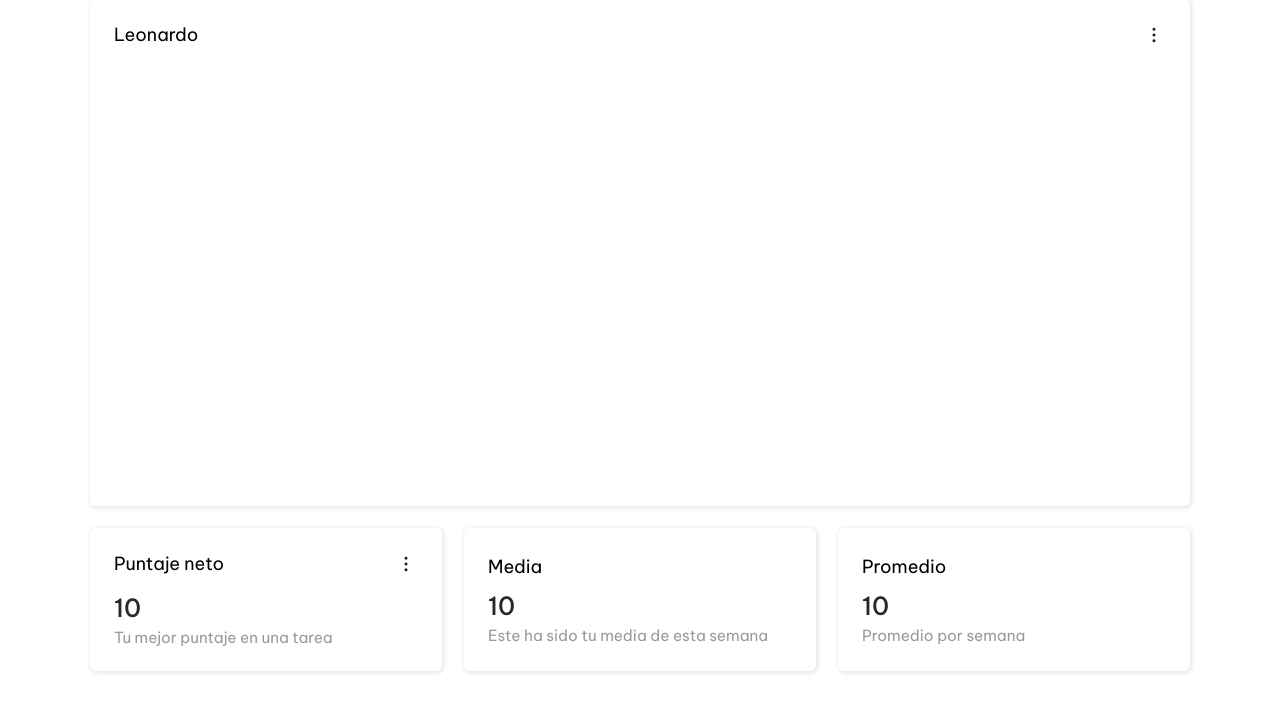
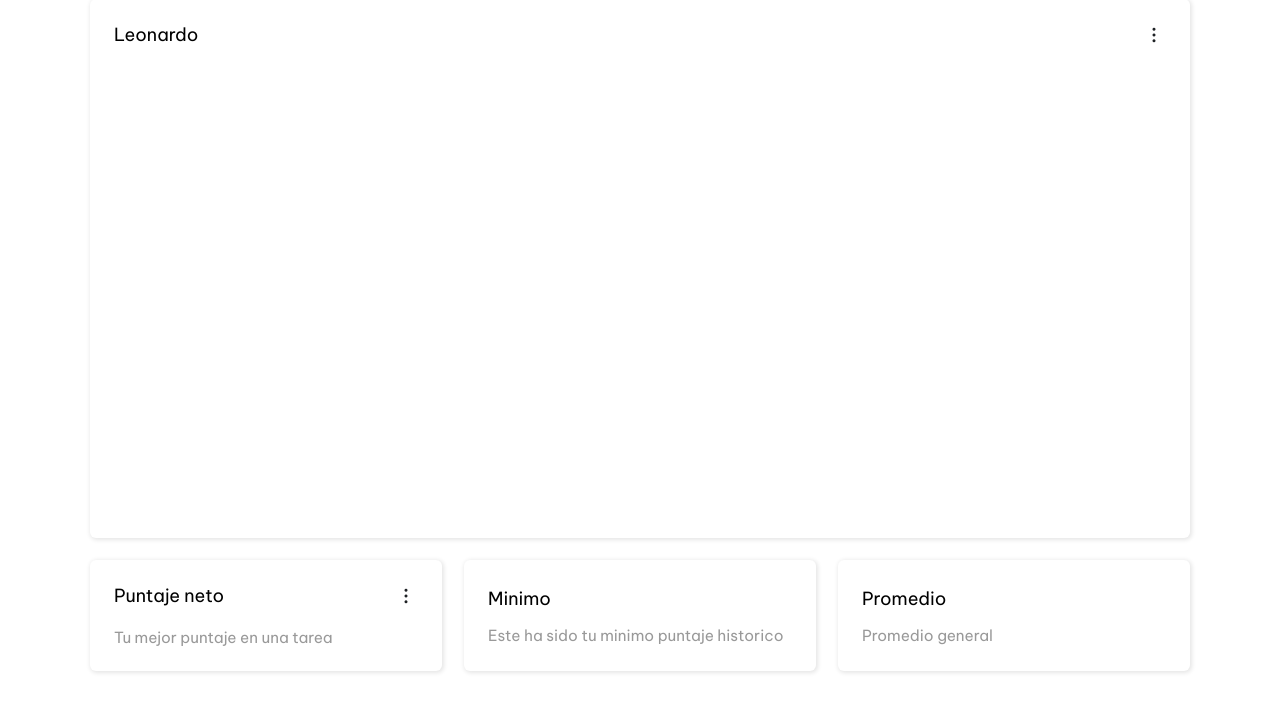
Before and after one commit to EssEnemiGz/SoftKit-Academy, a Flask app: page /dashboard in a window 1280 px wide. Shown: the part 65-777 px from the top of the page. Run offline with Flask 3, Linux system fonts and the light colour scheme; the visitor is signed in with stand-in values (Sample User, id 1).

Commit message:
"Dashboard casi completamente actualizado"
Falta la funcionalidad de los menus

```diff
--- a/static/js/dashboard.js
+++ b/static/js/dashboard.js
@@ -1,7 +1,7 @@
 const temp = [];
 
 fetch("https://softkitacademy-ess123456s-projects.vercel.app/dashboard/califications",
-{headers:{"Content-Type":"application/json", "Accept":"application/json", mode:"cors", credentials:"same-origin"}})
+    { headers: { "Content-Type": "application/json", "Accept": "application/json", mode: "cors", credentials: "same-origin" } })
     .then(response => response.json()).then(data => {
         document.getElementById('username').innerText = data[0];
 
@@ -16,21 +16,42 @@ fetch("https://softkitacademy-ess123456s-projects.vercel.app/dashboard/calificat
         createColumn = (week) => {
             const column = document.createElement("div")
             column.classList.add('--columns-list')
-        column.id = "column-"+week;
+            column.id = "column-" + week;
             return column
         }
 
         createRow = (week) => {
             const row = document.createElement('div')
             row.classList.add('--product-list')
-        row.id = "row-"+week;
+            row.id = "row-" + week;
             return row
         }
 
+        const minCalc = (numeros) => {
+            const numerosValidos = numeros.filter(num => typeof num === 'number' && !isNaN(num));
+
+            if (numerosValidos.length === 0) {
+                console.log("No hay números válidos en el array.");
+                return NaN;
+            }
+
+            return Math.min(...numerosValidos);
+        }
+
+        const promedioCalc = (numeros) => {
+            if (numeros.length === 0) return 0;
+
+            const suma = numeros.reduce((acumulador, valorActual) => acumulador + valorActual, 0);
+            return suma / numeros.length;
+        }
+
         let actual_week, row;
-    for (let i = 1; i < data.length; i++){
+        let best_score = -1;
+        const promedio_list = []
+        const minimo_list = []
+        for (let i = 1; i < data.length; i++) {
             const actual = data[i];
-        if (actual_week === undefined || actual_week !== actual.week){
+            if (actual_week === undefined || actual_week !== actual.week) {
                 actual_week = actual.week;
                 const column = createColumn(actual.week);
                 row = createRow(actual.week);
@@ -44,21 +65,32 @@ fetch("https://softkitacademy-ess123456s-projects.vercel.app/dashboard/calificat
                 temp.push([]);
             }
 
-        if (actual_week !== actual.week){
+            if (actual_week !== actual.week) {
                 table.appendChild(row)
                 row = createRow(actual.week);
                 table.appendChild(row)
             }
 
-        const column = document.getElementById('column-'+actual.week);
+            const column = document.getElementById('column-' + actual.week);
             column_text = createDefault('h3', actual.task);
             column.appendChild(column_text)
 
             const point = data[i].point;
             const info = createDefault('p', point);
             row.appendChild(info)
-        temp[actual_week-1].push(actual.point)
+            temp[actual_week - 1].push(actual.point)
             table.appendChild(row)
+
+            if (best_score < point) best_score = point;
+            minimo_list.push(point);
+            promedio_list.push(point);
         }
-    table.appendChild(row)
+
+        const promedio = promedioCalc(promedio_list);
+        const minimo = minCalc(minimo_list);
+        document.getElementById('best-score').innerText = best_score;
+        document.getElementById('minimo').innerText = minimo.toFixed(2);
+        document.getElementById('promedio').innerText = promedio.toFixed(2);
+
+        table.appendChild(row);
     })
--- a/templates/dashboard.html
+++ b/templates/dashboard.html
@@ -66,22 +66,22 @@
                             </div>
                         </div>
                     </div>
-                    <h2 class="--title --no-stroke" id="best-score">10</h2>
+                    <h2 class="--title --no-stroke" id="best-score"></h2>
                     <p class="--description-transparent">Tu mejor puntaje en una tarea</p>
                 </div>
                 <div class="--card">
                     <div class="--header-more">
-                        <h3 class="--sinopsis --no-stroke">Media</h3>
+                        <h3 class="--sinopsis --no-stroke">Minimo</h3>
                     </div>
-                    <h2 class="--title --no-stroke" id="media">10</h2>
-                    <p class="--description-transparent">Este ha sido tu media de esta semana</p>
+                    <h2 class="--title --no-stroke" id="minimo"></h2>
+                    <p class="--description-transparent">Este ha sido tu minimo puntaje historico</p>
                 </div>
                 <div class="--card">
                     <div class="--header-more">
                         <h3 class="--sinopsis --no-stroke">Promedio</h3>
                     </div>
-                    <h2 class="--title --no-stroke" id="promedio">10</h2>
-                    <p class="--description-transparent">Promedio por semana</p>
+                    <h2 class="--title --no-stroke" id="promedio"></h2>
+                    <p class="--description-transparent">Promedio general</p>
                 </div>
             </div>
         </article>
```
Lines whose indentation alone changed are shown as unchanged.
